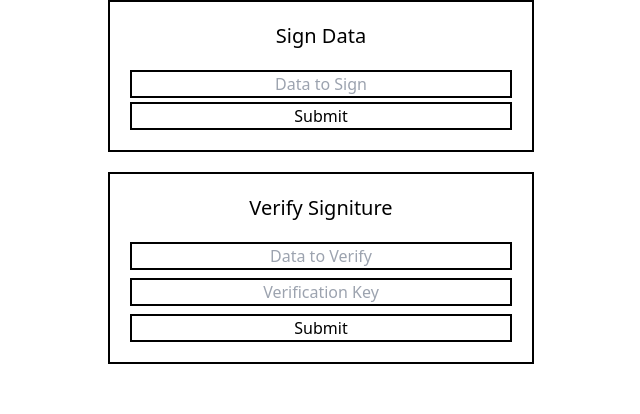
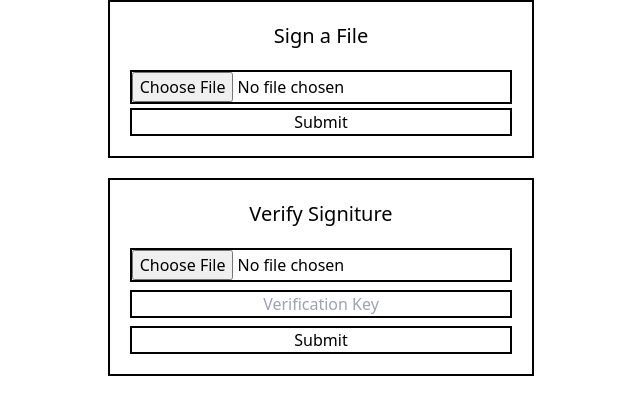
Before and after one commit to Novelty-Today/Novelty-Code-Signing, a React (Create React App) app in the folder front/: page / in a window 1280 px wide. Shown: the top 414 px of the page, without its empty margins (319-959 px from the left). Built offline with nearby package versions, Linux system fonts and the light colour scheme; the HTML template or start-up script is replaced by a standard one.

Commit message:
use files instead of text

```diff
--- a/front/src/components/Form.tsx
+++ b/front/src/components/Form.tsx
@@ -1,4 +1,4 @@
-import { FormEvent, SetStateAction, useRef, useState } from "react";
+import { FormEvent, SetStateAction, useRef, useState, RefObject } from "react";
 import { Buffer } from "buffer";
 import detectEthereumProvider from "@metamask/detect-provider";
 
@@ -40,14 +40,25 @@ const checkWebProviderAndConnect = async () => {
 };
 
 const OnSubmitSign = async (
-  data: string,
+  fileToSignRef: RefObject<HTMLInputElement>,
   setVerificationKey: (arg: SetStateAction<string>) => void,
   e: FormEvent
 ) => {
   e.preventDefault();
+  if (
+    !fileToSignRef.current!.files ||
+    fileToSignRef.current!.files.length === 0
+  ) {
+    alert("No file selected, please select a file to sign");
+    return;
+  }
+  if (fileToSignRef.current!.files && fileToSignRef.current!.files.length > 1) {
+    alert("Too many files selected, please select only a single file");
+  }
   const address = await checkWebProviderAndConnect();
-  console.log("address", address);
-  const msg = `0x${Buffer.from(data, "utf8").toString("hex")}`;
+  const dataArray = await fileToSignRef.current!.files[0].arrayBuffer();
+  const buffer = Buffer.from(dataArray);
+  const msg = `0x${buffer.toString("hex")}`;
   const sign = await window.ethereum.request({
     method: "personal_sign",
     params: [msg, address, ""],
@@ -56,44 +67,56 @@ const OnSubmitSign = async (
 };
 
 const OnSubmitVerify = async (
-  data: string,
+  fileToVerifyRef: RefObject<HTMLInputElement>,
   verificationKey: string,
   e: FormEvent
 ) => {
   e.preventDefault();
-  const msg = `0x${Buffer.from(data, "utf8").toString("hex")}`;
+  if (
+    !fileToVerifyRef.current!.files ||
+    fileToVerifyRef.current!.files.length === 0
+  ) {
+    alert("No file selected, please select a file to sign");
+    return;
+  }
+  if (
+    fileToVerifyRef.current!.files &&
+    fileToVerifyRef.current!.files.length > 1
+  ) {
+    alert("Too many files selected, please select only a single file");
+  }
+  const dataArray = await fileToVerifyRef.current!.files[0].arrayBuffer();
+  const buffer = Buffer.from(dataArray);
+  const msg = `0x${buffer.toString("hex")}`;
   try {
     const signedAddress = await window.ethereum.request({
       method: "personal_ecRecover",
       params: [msg, verificationKey],
     });
-    alert(`message signed by ${signedAddress}`);
+    alert(`file signed by ${signedAddress}`);
   } catch (e) {
     alert("verification failed");
   }
 };
 
 export const Form = () => {
-  const dataToSignRef = useRef<HTMLInputElement>(null);
-  const dataToVerifyRef = useRef<HTMLInputElement>(null);
+  const fileToSignRef = useRef<HTMLInputElement>(null);
+  const fileToVerifyRef = useRef<HTMLInputElement>(null);
   const verificationKeyRef = useRef<HTMLInputElement>(null);
   // first form output
   const [verificationKey, setVerificationKey] = useState("");
   return (
     <div className="w-2/6 mx-auto flex flex-col gap-5">
       <div className="flex flex-col gap-5 p-5 border-solid border-black border-2">
-        <h1 className="text-xl">Sign Data</h1>
+        <h1 className="text-xl">Sign a File</h1>
         <form
           action="#"
-          onSubmit={(e) =>
-            OnSubmitSign(dataToSignRef.current!.value, setVerificationKey, e)
-          }
+          onSubmit={(e) => OnSubmitSign(fileToSignRef, setVerificationKey, e)}
           className="flex flex-col w-full gap-1"
         >
           <input
-            type="text"
-            ref={dataToSignRef}
-            placeholder="Data to Sign"
+            type="file"
+            ref={fileToSignRef}
             className="border-solid border-black border-2 text-center"
           />
           <input
@@ -115,7 +138,7 @@ export const Form = () => {
           action="#"
           onSubmit={(e) =>
             OnSubmitVerify(
-              dataToVerifyRef.current!.value,
+              fileToVerifyRef,
               verificationKeyRef.current!.value,
               e
             )
@@ -123,9 +146,8 @@ export const Form = () => {
           className="flex flex-col w-full gap-2"
         >
           <input
-            type="text"
-            ref={dataToVerifyRef}
-            placeholder="Data to Verify"
+            type="file"
+            ref={fileToVerifyRef}
             className="border-solid border-black border-2 text-center"
           />
           <input
```
